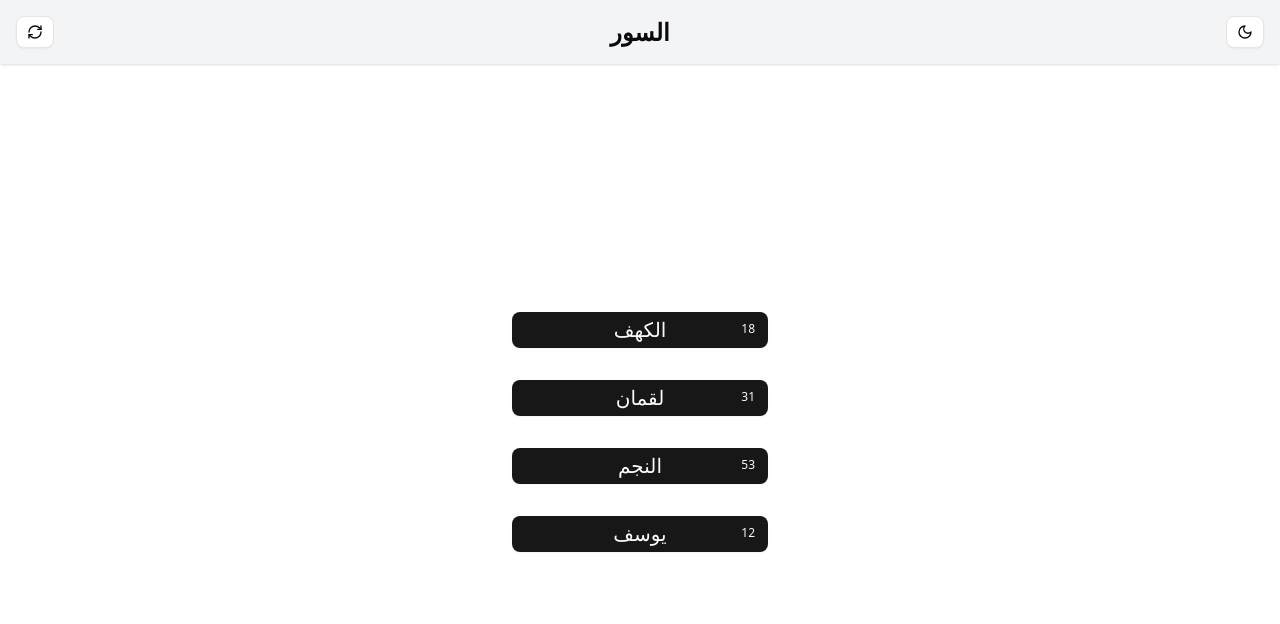
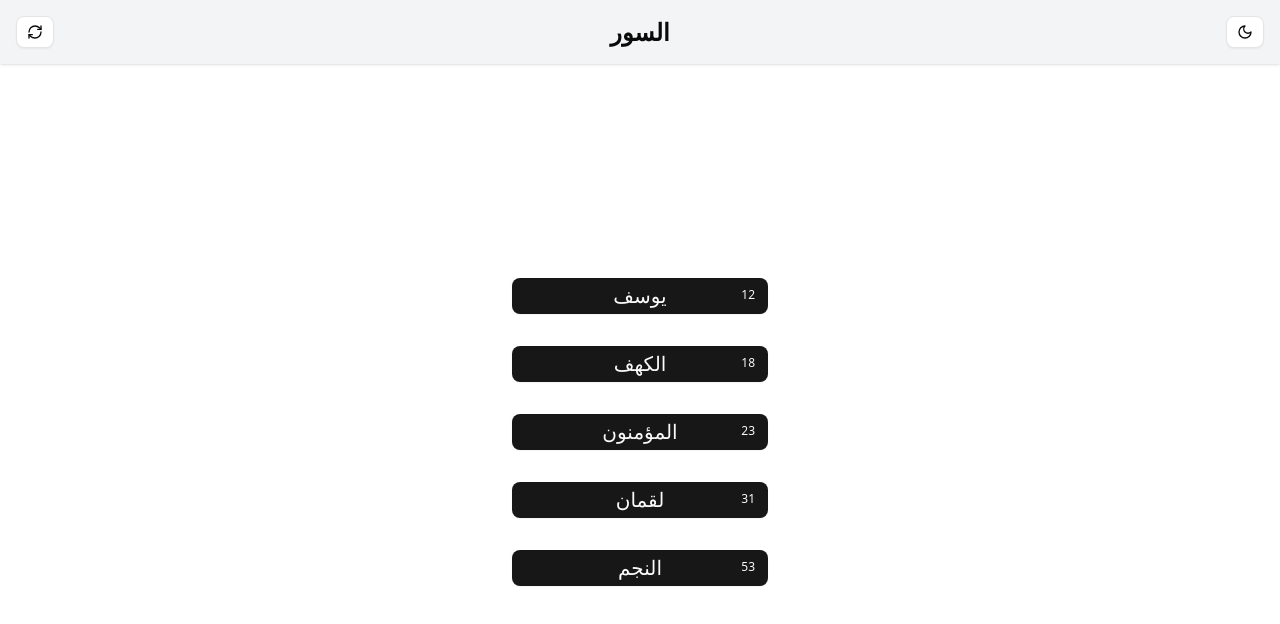
Before and after one commit to fennec01/nour, a React (Vite) app: page / in a window 1280 px wide. Shown: the top 624 px of the page. Built offline with nearby package versions, Linux system fonts and the light colour scheme.

Commit message:
Add surat Al-Mu'minun (23)

```diff
--- a/src/data/data.ts
+++ b/src/data/data.ts
@@ -1,10 +1,24 @@
 export const dataPro = [
+    {
+        id: 12,
+        name: "يوسف",
+        parts: 14,
+        reciters: ["humaid","afasi"],
+        imagesStartIndex: 235
+    },
     {
         id: 18,
         name: "الكهف",
         parts: 12,
         reciters: ["humaid"],
         imagesStartIndex: 293
+    },
+    {
+        id: 23,
+        name: "المؤمنون",
+        parts: 3,
+        reciters: ["humaid"],
+        imagesStartIndex: 342
     },
     {
         id: 31,
@@ -19,12 +33,5 @@ export const dataPro = [
         parts: 3,
         reciters: ["hamza","yacin","afasi"],
         imagesStartIndex: 526
-    },
-    {
-        id: 12,
-        name: "يوسف",
-        parts: 14,
-        reciters: ["humaid","afasi"],
-        imagesStartIndex: 235
     }
 ];
```
Also changed, not shown: 1 other file (tests, documents, lock files or other folders).
